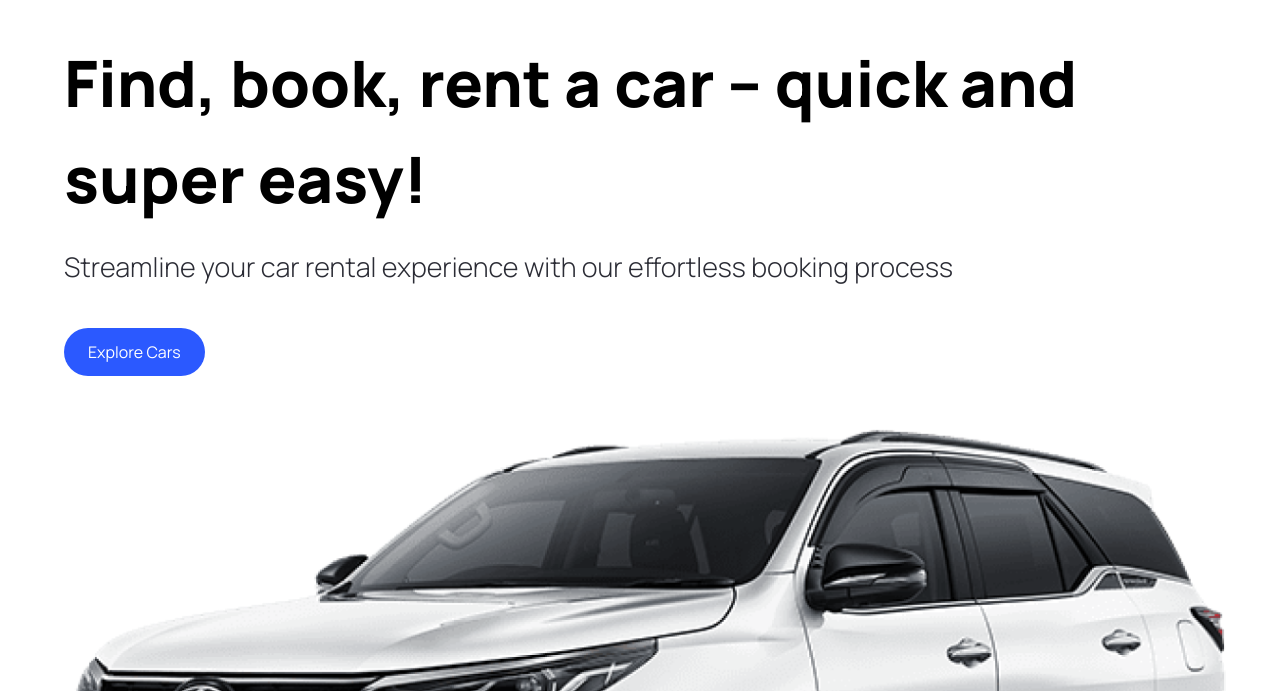
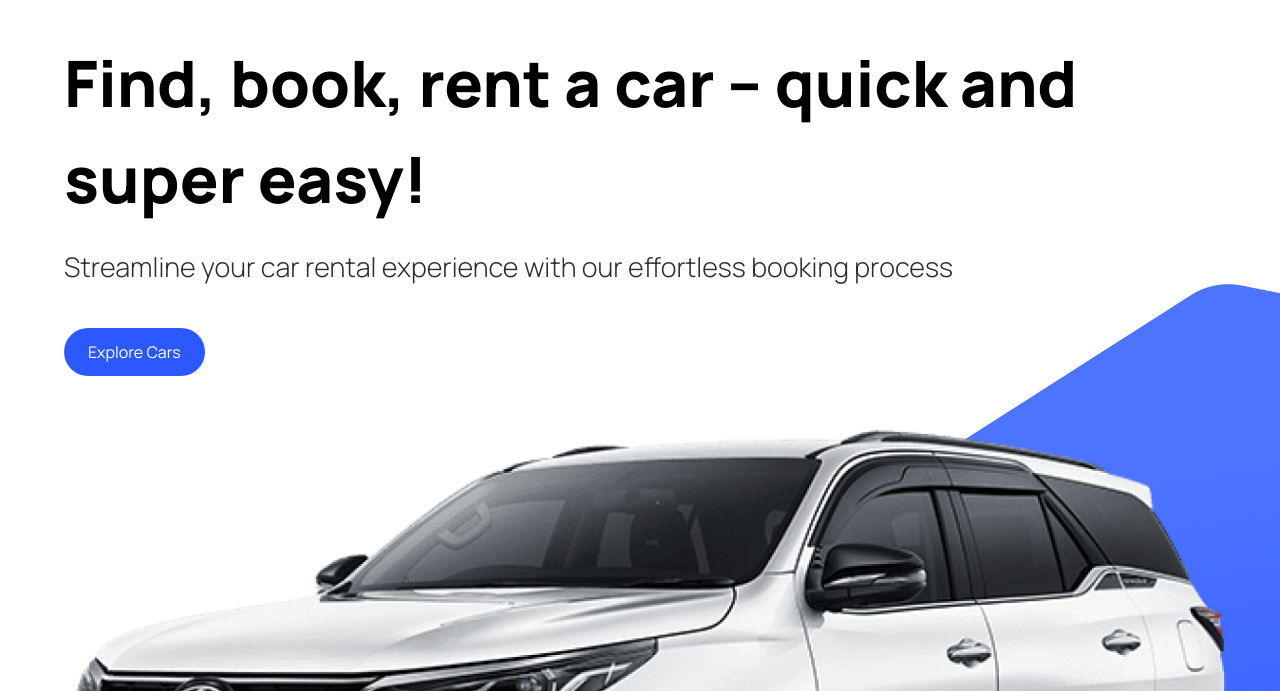
Before and after one commit to anirudhsalaria/AutoBee, a Next.js app: page / in a window 1280 px wide. Shown: the part 109-800 px from the top of the page. Built offline with nearby package versions, Linux system fonts and the light colour scheme.

Commit message:
Update Hero.tsx

```diff
--- a/components/Hero.tsx
+++ b/components/Hero.tsx
@@ -28,6 +28,8 @@ const Hero = () => {
       <div className="hero__image-container">
         <div className="hero__image">
             <Image src="/hero.png" alt="hero" fill className="object-contain"/>
+
+            <div className="hero__image-overlay"/>
         </div>
       </div>
     </div>
```
